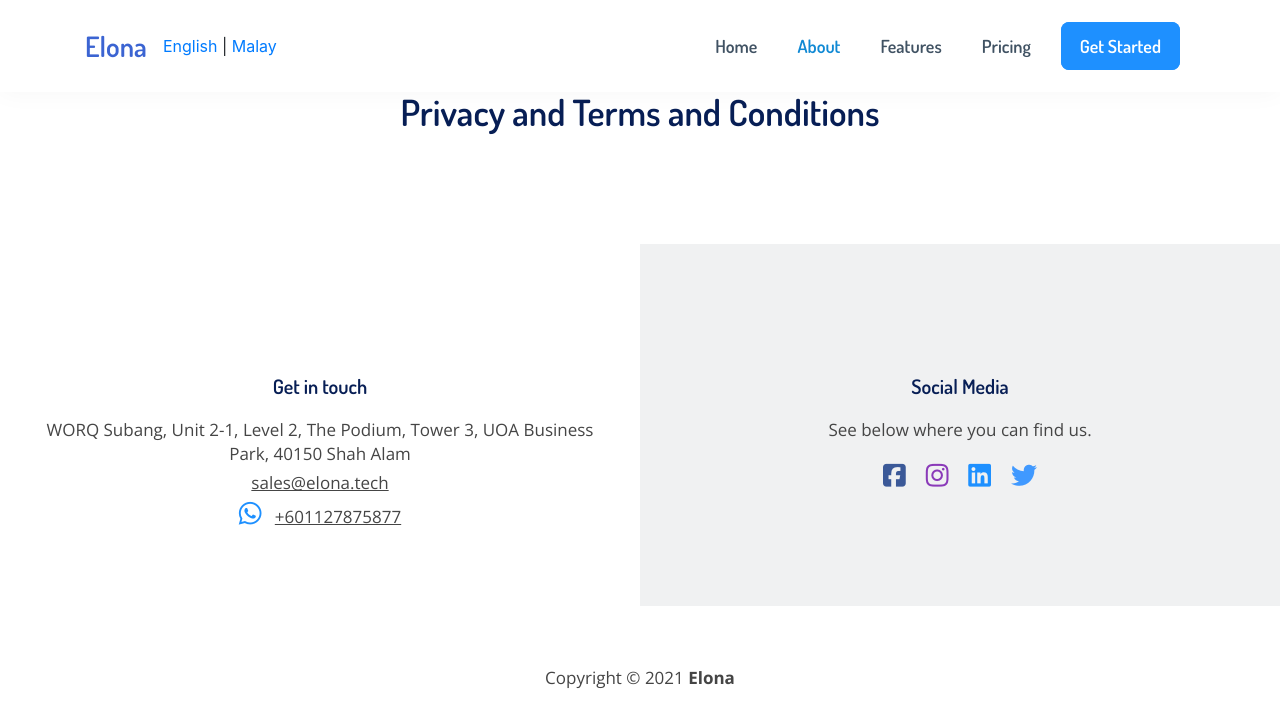
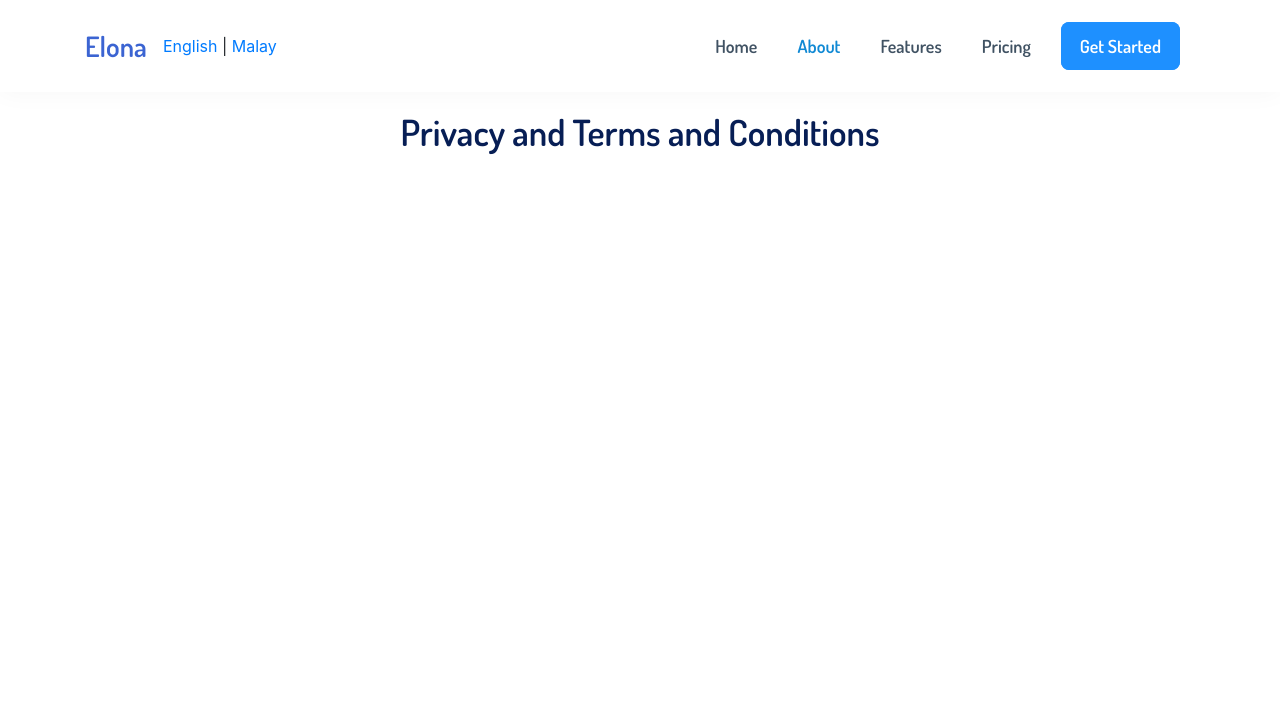
Before and after one commit to DraAzer/ee, a Jekyll site: the page privacy/index.html, which Jekyll copies as it is, in a window 1280 px wide. Shown: the top 727 px of the page. Built offline with Jekyll 4.4.1, drawn with Linux system fonts in a browser that asks for light colours; nearby versions of some CDN libraries; some web fonts are replaced; library files that are not in the unit come from our copies; Markdown is read by kramdown in place of the engine named in the settings.

Commit message:
Update index.html

```diff
--- a/privacy/index.html
+++ b/privacy/index.html
@@ -120,7 +120,7 @@
             <div class="row">
 
                 <!--begin col-md-12 -->
-                <div class="col-md-12 text-center">
+                <div class="col-md-12 text-center padding-top-20">
 
                     <h2 class="section-title">Privacy and Terms and Conditions</h2>
 
@@ -136,95 +136,6 @@
 
     </section>
     <!--end section-white -->
-
- <!--begin footer -->
-    <div class="footer">
-
-        <!--begin container -->
-        <div class="container-fluid px-0">
-
-            <!--begin row -->
-            <div class="row no-gutters mx-0">
-
-                <!--begin col-md-4 -->
-                <div class="col-md-6 footer-white-box text-center">
-
-                    <i class="pe-7s-map-2"></i>
-
-                    <h5>Get in touch</h5>
-
-                    <p>WORQ Subang, Unit 2-1, Level 2, The Podium, Tower 3, UOA Business Park, 40150 Shah Alam</p>
-
-                    <p><a href="mailto:sales@elona.tech.com">sales@elona.tech</a></p>
-
-                    <p><i class="fab fa-whatsapp" style="font-size: 26px !important;"></i><span>&nbsp;&nbsp;&nbsp;</span><a href="https://api.whatsapp.com/send?phone=+601127875877">+601127875877</p>
-
-                </div>
-                <!--end col-md-4 -->
-
-                <!--begin col-md-4 -->
-                <div class="col-md-6 footer-dark-grey-box text-center">
-
-                    <i class="pe-7s-comment"></i>
-
-                    <h5>Social Media</h5>
-
-                    <p>See below where you can find us.</p>
-
-                    <!--begin footer_social -->
-                    <ul class="footer_social">
-                        <li><a href="https://www.facebook.com/elonacompany/" target="_blank" rel="noopener noreferrer"><i class="fab fa-facebook-square"></i></a></li>
-                        <li><a href="https://www.instagram.com/elona.tech/" target="_blank" rel="noopener noreferrer"><i class="fab fa-instagram"></i></a></li>
-						<li><a href="https://www.linkedin.com/company/elona/" target="_blank" rel="noopener noreferrer"><i class="fab fa-linkedin"></i></a></li>
-						<li><a href="https://twitter.com/elonacompany" target="_blank" rel="noopener noreferrer"><i class="fab fa-twitter"></i></a></li>
-
-                        <!-- <li><a href="#"><i class="fab fa-skype"></i></a></li> -->
-                        <!-- <li><a href="#"><i class="fab fa-dribble"></i></a></li> -->
-						<!-- <li><a href="#"><i class="fab fa-pinterest"></i></a></li> -->
-                    </ul>
-                    <!--end footer_social -->
-
-                </div>
-                <!--end col-md-4 -->
-
-                <!--begin col-md-4 -->
-                <!-- <div class="col-md-4 footer-grey-box text-center"> -->
-
-                    <!-- <i class="pe-7s-link"></i> -->
-
-                    <!-- <h5>Useful Links</h5> -->
-
-                    <!-- <a href="#" class="footer-links">Our Cookies Policy</a> -->
-
-                    <!-- <a href="#" class="footer-links">Meet The Team Behind Square</a> -->
-
-                    <!-- <a href="#" class="footer-links">Terms and Conditions</a> -->
-
-                <!-- </div> -->
-                <!--end col-md-4 -->
-
-            </div>
-            <!--end row -->
-
-            <!--begin row -->
-            <div class="row">
-
-                <!--begin col-md-12 -->
-                <div class="col-md-12 footer-bottom text-center">
-
-                    <p>Copyright © 2021 <strong>Elona</strong></p>
-
-                </div>
-                <!--end col-md-6 -->
-
-            </div>
-            <!--end row -->
-
-        </div>
-        <!--end container -->
-
-    </div>
-    <!--end footer -->
 
 <!-- Load JS here for greater good =============================-->
 <script src="js/jquery-3.3.1.min.js"></script>
```
